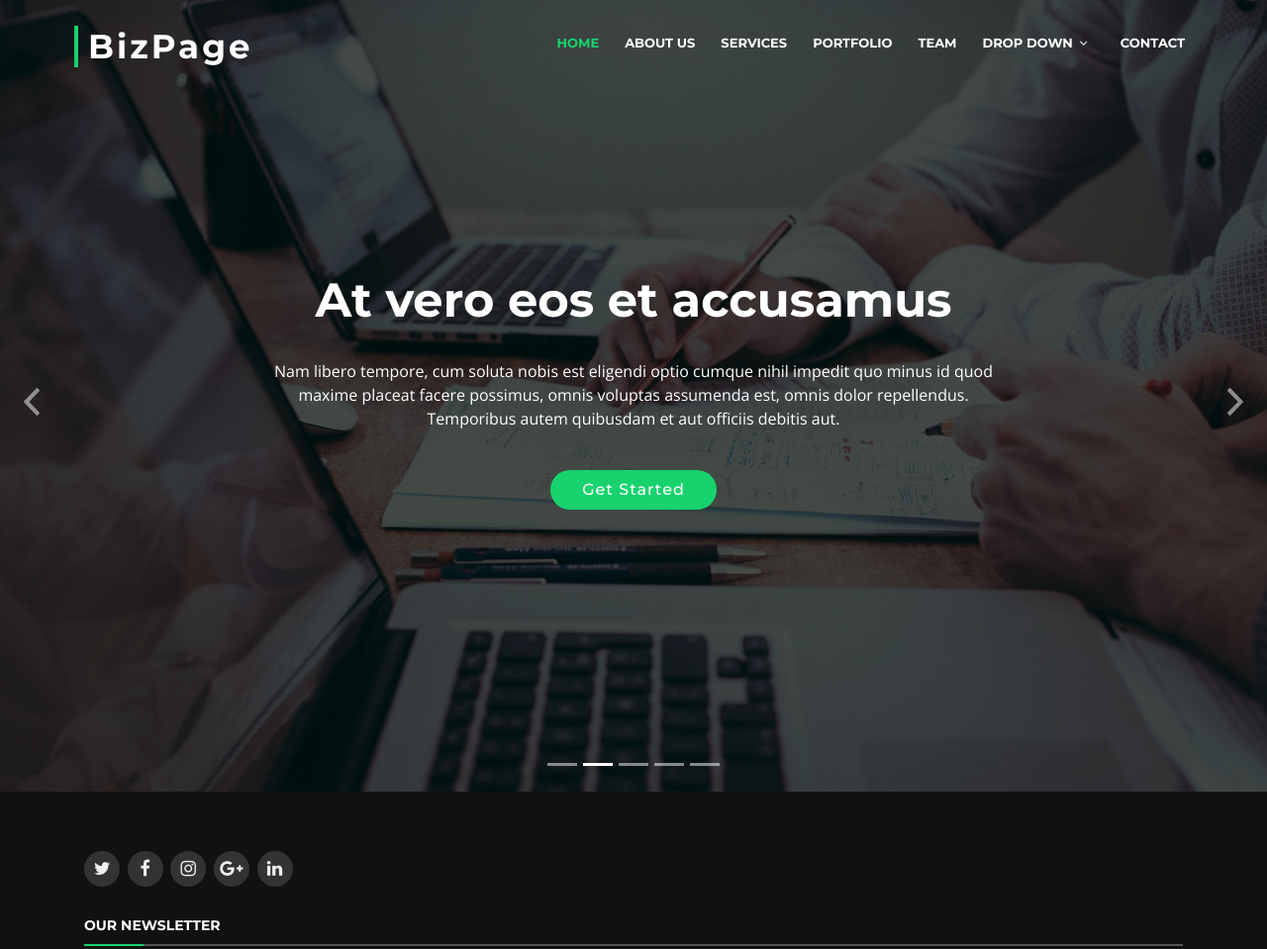
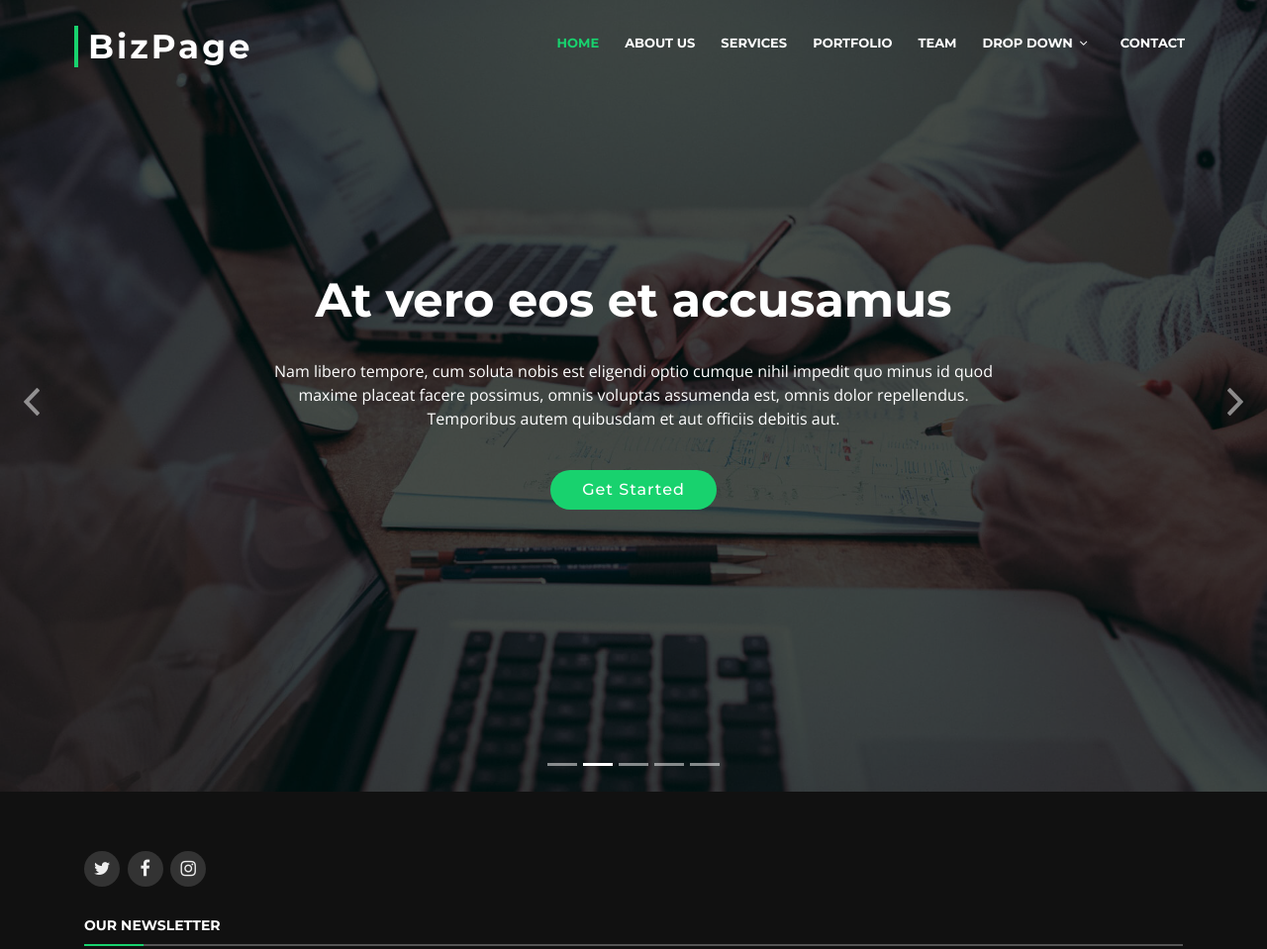
Before and after one commit to Jose-PG/BizPage, a plain HTML site: page index.html in a window 1280 px wide. Shown: the top 959 px of the page at 99% size. Drawn offline with nearby package versions, Linux system fonts and the light colour scheme; files whose address does not match are found by name.

Commit message:
Quitamos los social links de google plus y inkedin

```diff
--- a/index.html
+++ b/index.html
@@ -158,8 +158,6 @@
               <a href="#" class="twitter"><i class="fa fa-twitter"></i></a>
               <a href="#" class="facebook"><i class="fa fa-facebook"></i></a>
               <a href="#" class="instagram"><i class="fa fa-instagram"></i></a>
-              <a href="#" class="google-plus"><i class="fa fa-google-plus"></i></a>
-              <a href="#" class="linkedin"><i class="fa fa-linkedin"></i></a>
             </div>
 
 
```
